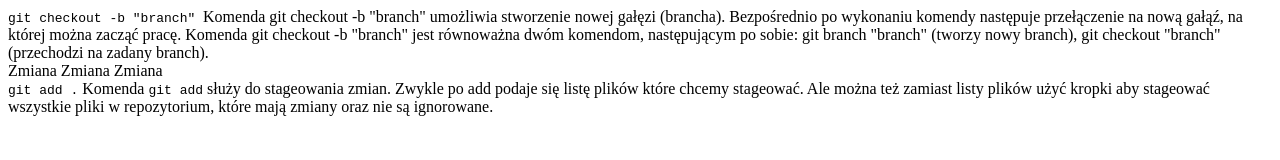
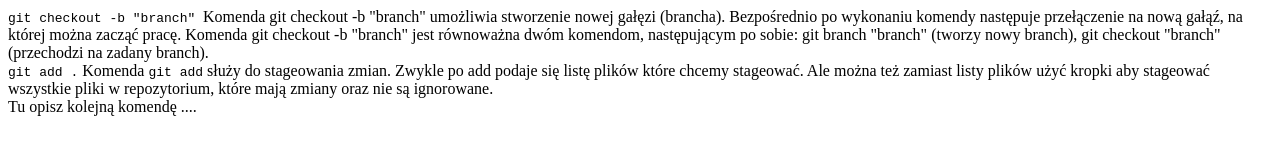
Before and after one commit to mklasa12/DINO202324, a plain HTML site: page index.html in a window 1280 px wide. Drawn offline with Linux system fonts and the light colour scheme.

Commit message:
Update index.html

```diff
--- a/index.html
+++ b/index.html
@@ -11,12 +11,14 @@
       Bezpośrednio po wykonaniu komendy następuje przełączenie na nową gałąź, na której można zacząć pracę.
       Komenda git checkout -b "branch" jest równoważna dwóm komendom, następującym po sobie: git branch "branch" (tworzy nowy branch), git checkout "branch" (przechodzi na zadany branch).
     </div>
-    Zmiana Zmiana Zmiana
     <div>
       <code>git add .</code>
       Komenda <code>git add</code> służy do stageowania zmian.
       Zwykle po add podaje się listę plików które chcemy stageować.
       Ale można też zamiast listy plików użyć kropki aby stageować wszystkie pliki w repozytorium, które mają zmiany oraz nie są ignorowane.
     </div>
+    <div>
+      Tu opisz kolejną komendę ....
+    </div>
   </body>
 </html>
```
Lines whose indentation alone changed are shown as unchanged.
